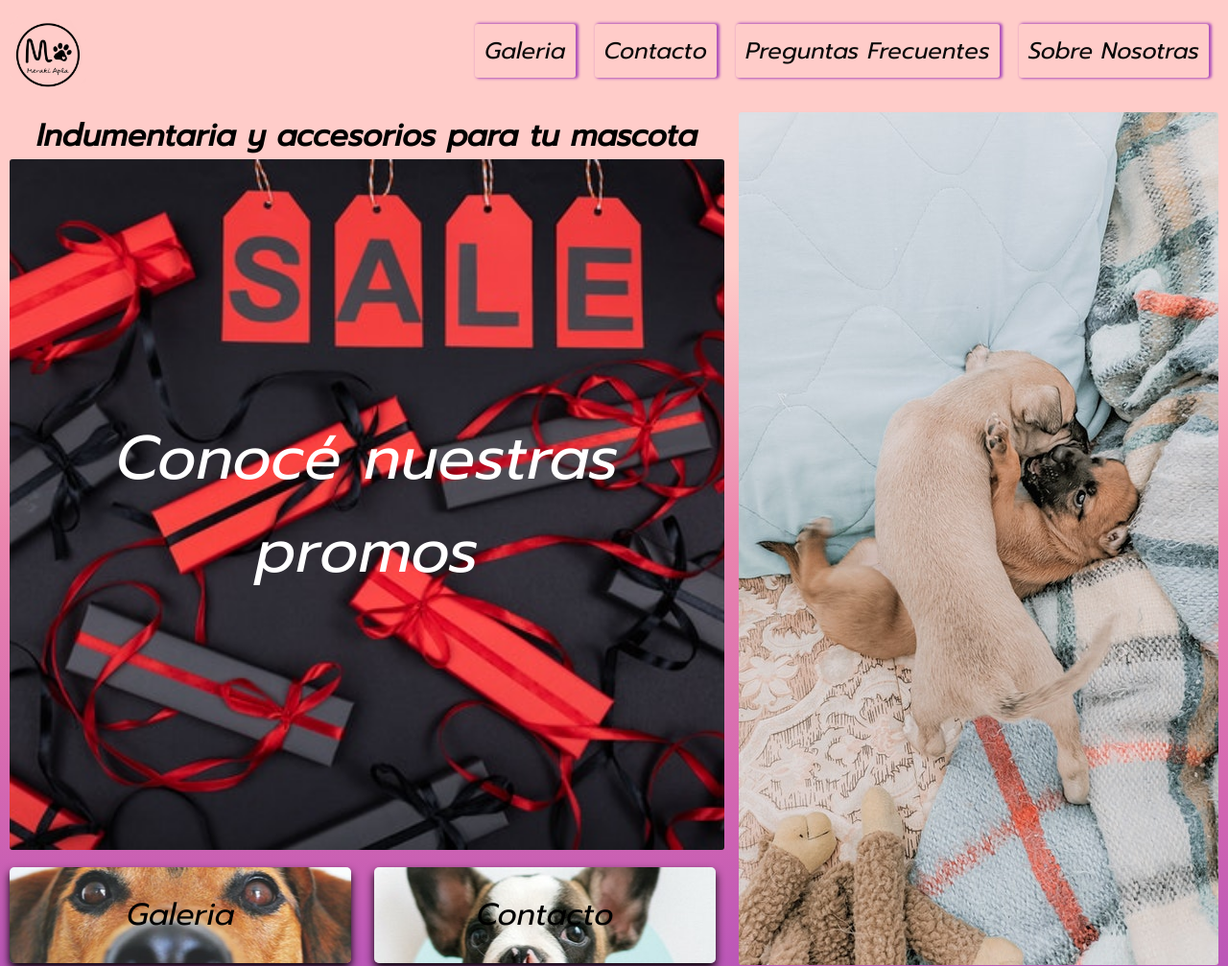
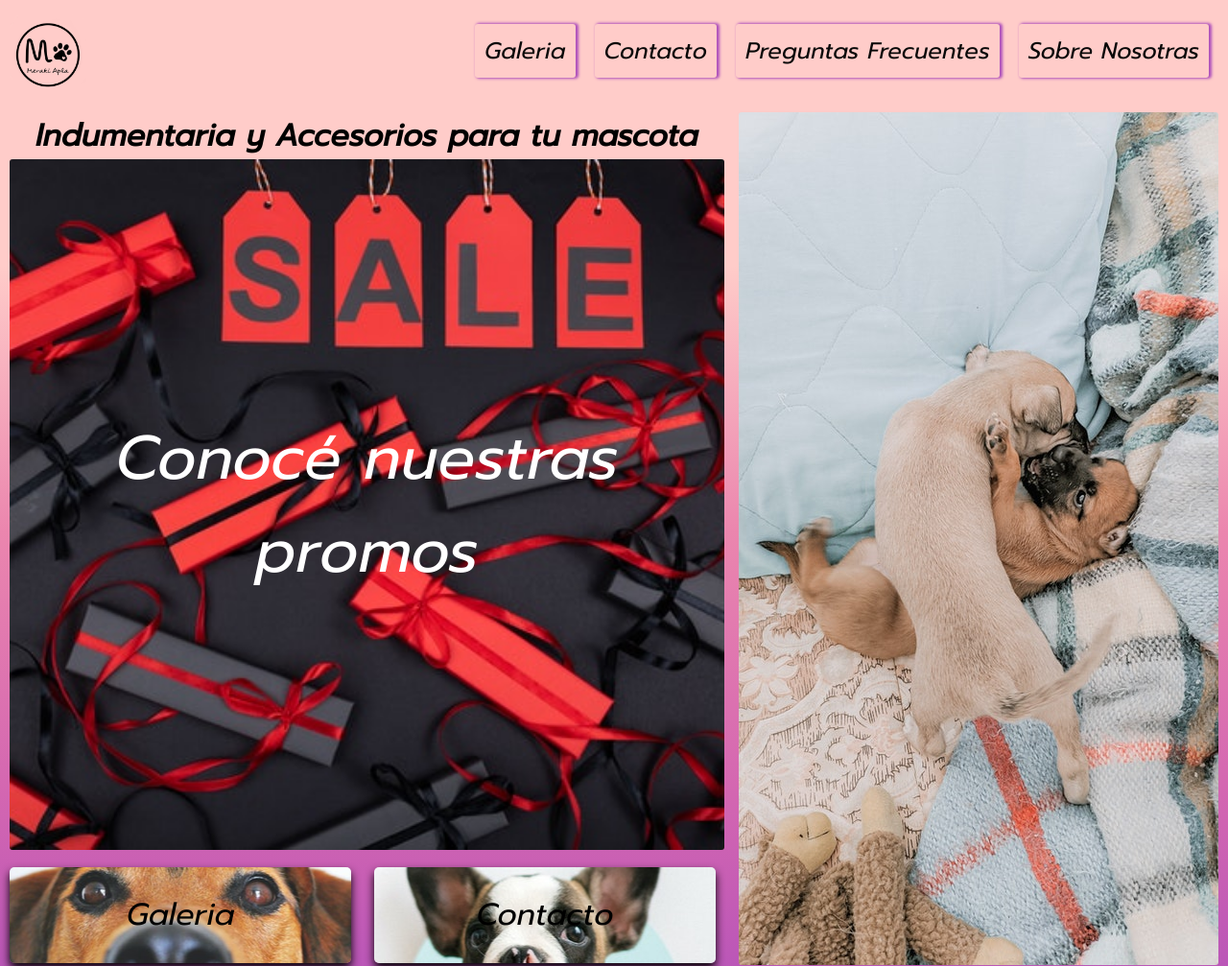
Before and after one commit to eduardomaximiliano12/maximeraki, a plain HTML site: page index.html in a window 1280 px wide. Shown: the top 1007 px of the page at 96% size. Drawn offline with Linux system fonts and the light colour scheme; files whose address does not match are found by name.

```diff
--- a/index.html
+++ b/index.html
@@ -23,7 +23,7 @@
             </nav>
         </header>
         <main class="contenido">
-            <h1>Indumentaria y accesorios para tu mascota</h1>
+            <h1>Indumentaria y Accesorios para tu mascota</h1>
             <div class="promos">
             <p>Conocé nuestras promos</p>
             </div>
```
